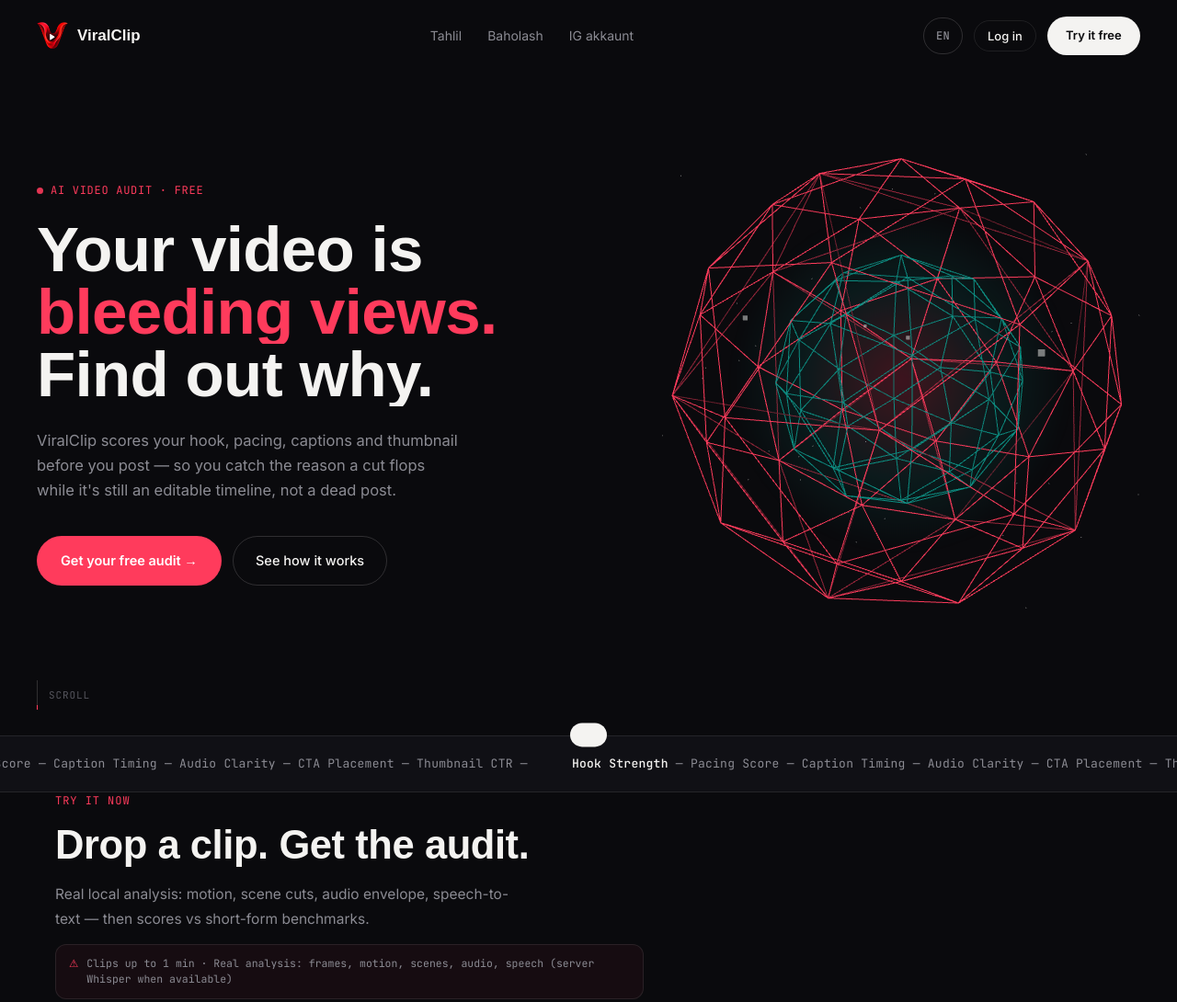
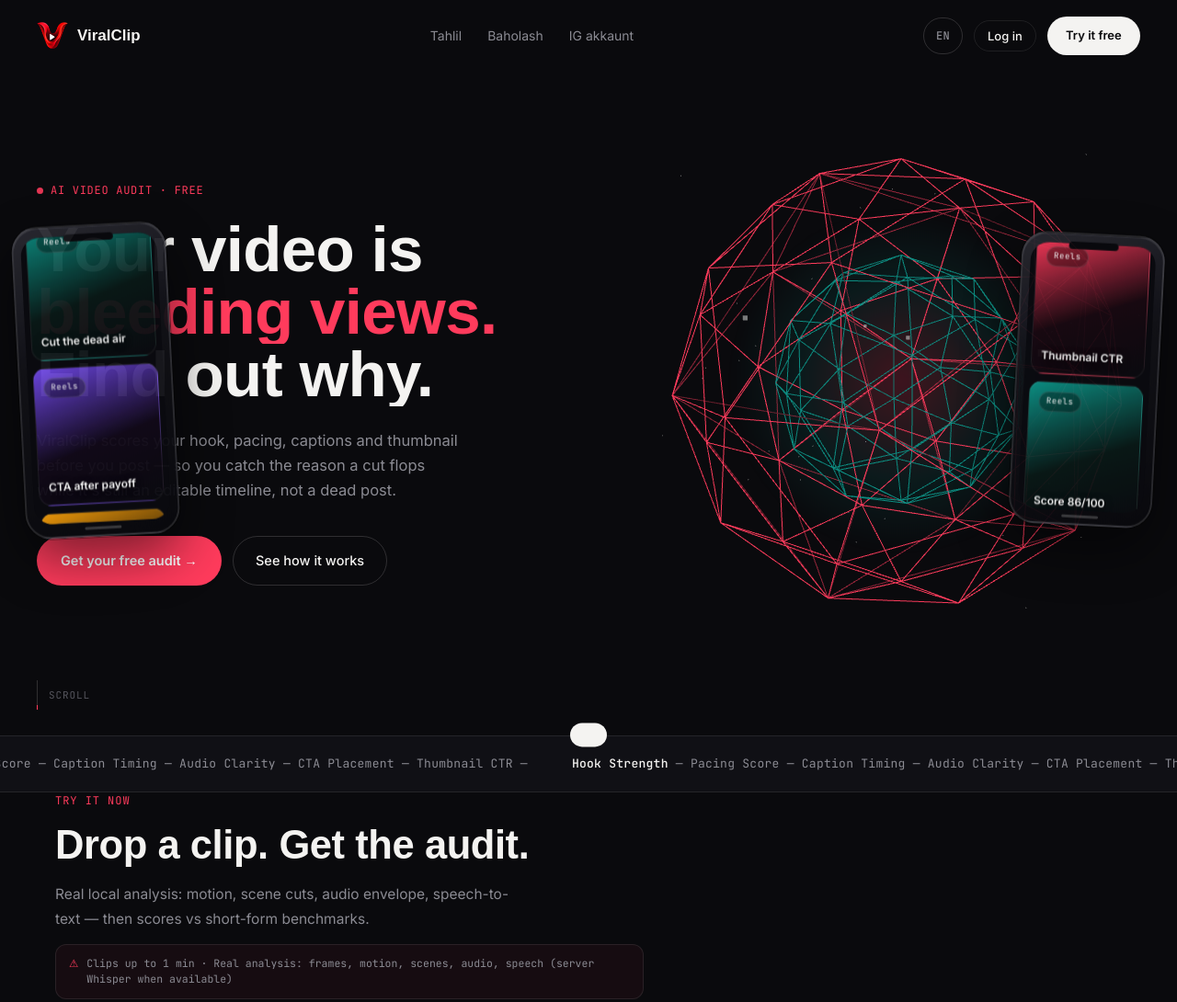
Before and after one commit to boburkachok2010-ux/viralclip, a website: page public/index.html in a window 1280 px wide. Shown: the top 1090 px of the page at 92% size. Drawn offline with nearby package versions, Linux system fonts and the light colour scheme; animation ran at ten frames a second; a web font is replaced by a local one.

Commit message:
Hero side phones with scrolling reels

```diff
--- a/public/index.html
+++ b/public/index.html
@@ -136,12 +136,108 @@
   .hero{
     min-height:auto;display:flex;align-items:center;position:relative;
     padding:calc(110px + var(--safe-top)) 40px 80px;
+    overflow:hidden;
   }
   @media (min-width:901px){ .hero{min-height:100svh;} }
   .hero-grid{
     max-width:1240px;margin:0 auto;width:100%;
     display:grid;grid-template-columns:1.05fr .95fr;gap:24px;align-items:center;
   }
+
+  /* Side phone mockups with scrolling reels */
+  .hero-phone{
+    display:none;
+    position:absolute;
+    top:50%;
+    transform:translateY(-46%);
+    z-index:2;
+    pointer-events:none;
+    opacity:0.95;
+  }
+  .hero-phone-left{ left: max(12px, calc(50% - 620px)); }
+  .hero-phone-right{ right: max(12px, calc(50% - 620px)); }
+  @media (min-width: 1100px){
+    .hero-phone{ display:block; }
+  }
+  @media (min-width: 1400px){
+    .hero-phone-left{ left: max(24px, calc(50% - 700px)); }
+    .hero-phone-right{ right: max(24px, calc(50% - 700px)); }
+  }
+  .phone-bezel{
+    width: 168px;
+    height: 340px;
+    border-radius: 28px;
+    background: linear-gradient(160deg, #2a2a32 0%, #121218 40%, #0a0a0e 100%);
+    border: 2px solid rgba(255,255,255,0.12);
+    box-shadow:
+      0 0 0 1px rgba(0,0,0,0.5),
+      0 24px 60px rgba(0,0,0,0.55),
+      inset 0 1px 0 rgba(255,255,255,0.08);
+    padding: 10px 8px 14px;
+    position: relative;
+  }
+  .hero-phone-right .phone-bezel{
+    width: 156px;
+    height: 318px;
+    transform: rotate(3deg);
+  }
+  .hero-phone-left .phone-bezel{
+    transform: rotate(-3deg);
+  }
+  .phone-notch{
+    position:absolute; top:8px; left:50%; transform:translateX(-50%);
+    width:54px; height:8px; border-radius:20px;
+    background:#0a0a0e; z-index:3;
+  }
+  .phone-home{
+    position:absolute; bottom:6px; left:50%; transform:translateX(-50%);
+    width:40px; height:3px; border-radius:3px; background:rgba(255,255,255,0.2);
+  }
+  .phone-screen{
+    width:100%; height:100%;
+    border-radius: 20px;
+    overflow:hidden;
+    background:#0b0b10;
+    position:relative;
+  }
+  .reel-scroll{
+    display:flex; flex-direction:column; gap:8px;
+    padding: 6px 0;
+    will-change: transform;
+  }
+  .reel-scroll-a{ animation: reelUp 18s linear infinite; }
+  .reel-scroll-b{ animation: reelUp 22s linear infinite reverse; }
+  @keyframes reelUp {
+    0% { transform: translateY(0); }
+    100% { transform: translateY(-50%); }
+  }
+  .reel-card{
+    height: 150px;
+    margin: 0 6px;
+    border-radius: 14px;
+    position:relative;
+    overflow:hidden;
+    border: 1px solid rgba(255,255,255,0.08);
+  }
+  .reel-card.r1{ background: linear-gradient(160deg, #ff3b5c 0%, #1a0a12 55%, #0b0b10 100%); }
+  .reel-card.r2{ background: linear-gradient(160deg, #0d9488 0%, #0a1a18 55%, #0b0b10 100%); }
+  .reel-card.r3{ background: linear-gradient(160deg, #7048e8 0%, #120a1a 55%, #0b0b10 100%); }
+  .reel-card.r4{ background: linear-gradient(160deg, #f59e0b 0%, #1a1208 55%, #0b0b10 100%); }
+  .reel-badge{
+    position:absolute; top:10px; left:10px;
+    font-family:'JetBrains Mono',monospace; font-size:9px; letter-spacing:.06em;
+    color:#fff; background:rgba(0,0,0,0.35);
+    padding:3px 7px; border-radius:999px; border:1px solid rgba(255,255,255,0.12);
+  }
+  .reel-cap{
+    position:absolute; left:10px; right:10px; bottom:12px;
+    color:#fff; font-size:12px; font-weight:600; line-height:1.25;
+    text-shadow: 0 2px 8px rgba(0,0,0,0.6);
+  }
+  @media (prefers-reduced-motion: reduce){
+    .reel-scroll-a, .reel-scroll-b{ animation: none; }
+  }
+
   .eyebrow{
     display:inline-flex;align-items:center;gap:8px;
     font-family:'JetBrains Mono',monospace;font-size:12px;letter-spacing:.06em;
@@ -607,6 +703,39 @@
 </nav>
 
 <header class="hero">
+  <!-- Side phones with scrolling reels -->
+  <div class="hero-phone hero-phone-left" aria-hidden="true">
+    <div class="phone-bezel">
+      <div class="phone-notch"></div>
+      <div class="phone-screen">
+        <div class="reel-scroll reel-scroll-a">
+          <div class="reel-card r1"><span class="reel-badge">Reels</span><div class="reel-cap">0:00 Hook check</div></div>
+          <div class="reel-card r2"><span class="reel-badge">Reels</span><div class="reel-cap">Cut the dead air</div></div>
+          <div class="reel-card r3"><span class="reel-badge">Reels</span><div class="reel-cap">CTA after payoff</div></div>
+          <div class="reel-card r4"><span class="reel-badge">Reels</span><div class="reel-cap">Text safe-zone</div></div>
+          <div class="reel-card r1"><span class="reel-badge">Reels</span><div class="reel-cap">0:00 Hook check</div></div>
+          <div class="reel-card r2"><span class="reel-badge">Reels</span><div class="reel-cap">Cut the dead air</div></div>
+        </div>
+      </div>
+      <div class="phone-home"></div>
+    </div>
+  </div>
+  <div class="hero-phone hero-phone-right" aria-hidden="true">
+    <div class="phone-bezel">
+      <div class="phone-notch"></div>
+      <div class="phone-screen">
+        <div class="reel-scroll reel-scroll-b">
+          <div class="reel-card r3"><span class="reel-badge">Reels</span><div class="reel-cap">Pacing 2–3s</div></div>
+          <div class="reel-card r4"><span class="reel-badge">Reels</span><div class="reel-cap">Audio clarity</div></div>
+          <div class="reel-card r1"><span class="reel-badge">Reels</span><div class="reel-cap">Thumbnail CTR</div></div>
+          <div class="reel-card r2"><span class="reel-badge">Reels</span><div class="reel-cap">Score 86/100</div></div>
+          <div class="reel-card r3"><span class="reel-badge">Reels</span><div class="reel-cap">Pacing 2–3s</div></div>
+          <div class="reel-card r4"><span class="reel-badge">Reels</span><div class="reel-cap">Audio clarity</div></div>
+        </div>
+      </div>
+      <div class="phone-home"></div>
+    </div>
+  </div>
   <div class="hero-grid">
     <div>
       <span class="eyebrow" data-i18n="hero_eyebrow">AI video audit · free</span>
```
